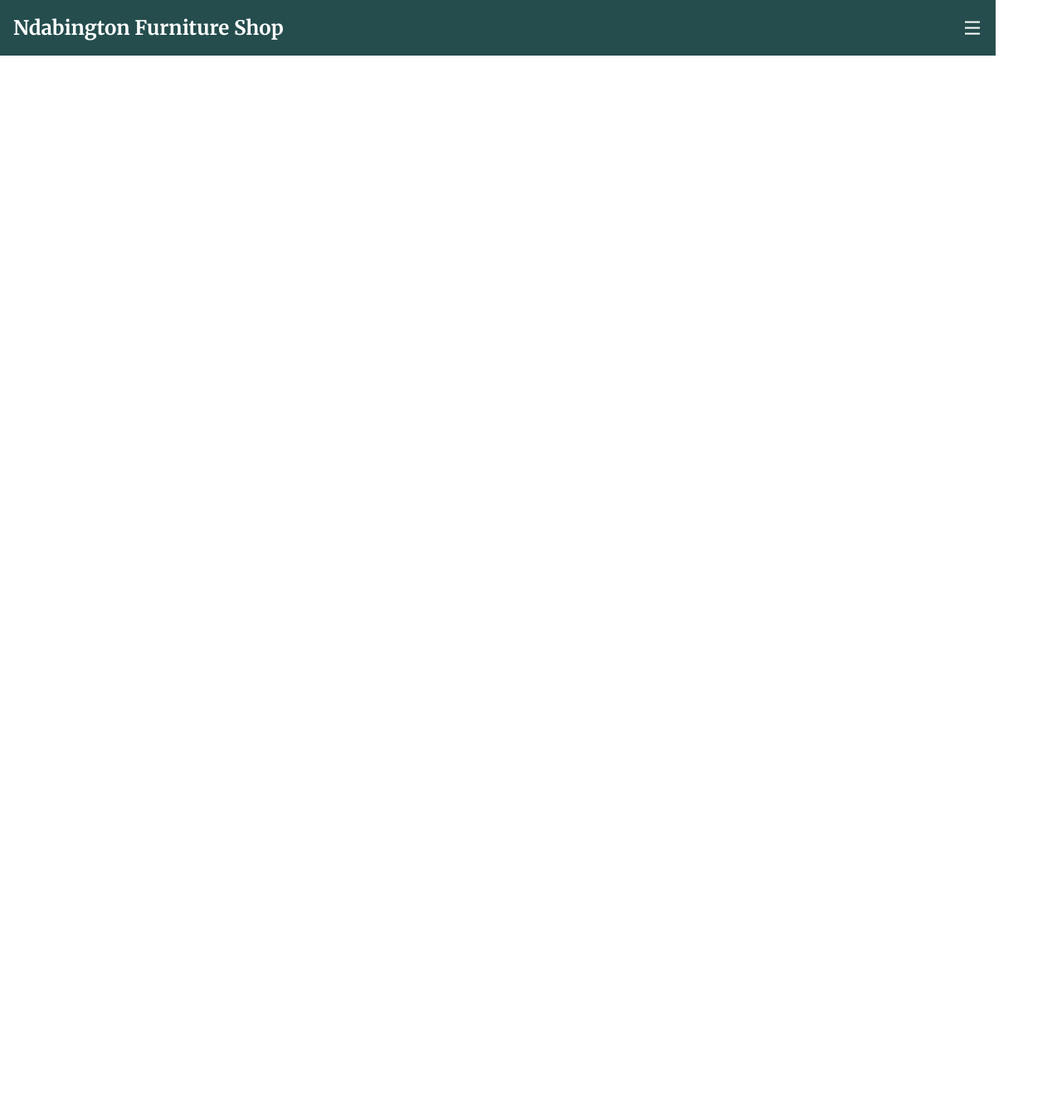
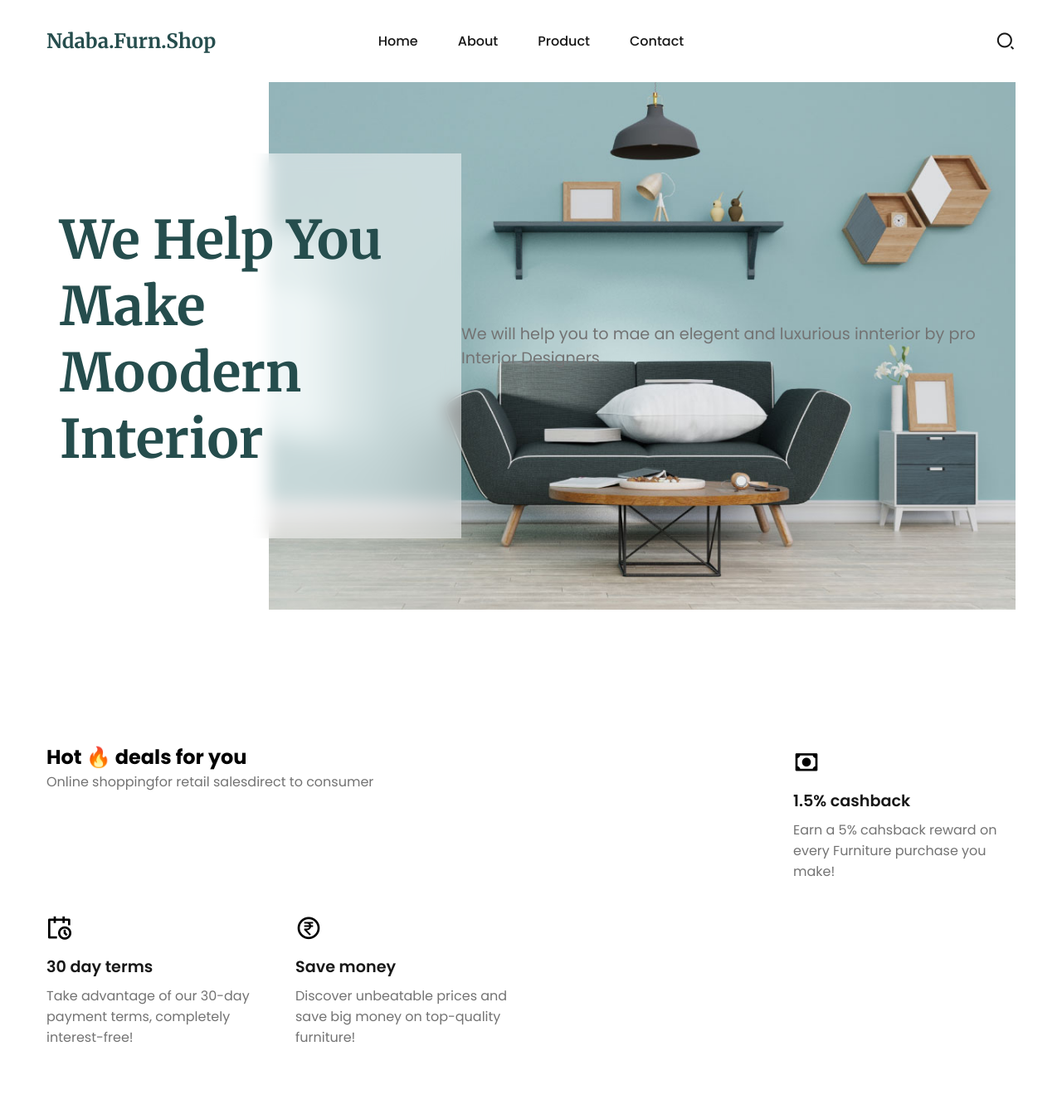
Before and after one commit to ndaba10/Ndabington-E-commerce-website, a plain HTML site: page index.html in a window 1280 px wide. Shown: the whole page at 83% size. Before the commit the page ends 800 px from the top, so only its background shows below. Drawn offline with nearby package versions, Linux system fonts and the light colour scheme.

Commit message:
second commit

```diff
--- a/index.html
+++ b/index.html
@@ -15,7 +15,7 @@
     <nav>
         <div class="nav__header">
             <div class="nav__logo">
-                <a href="#" class="logo" >Ndabington Furniture Shop</a>
+                <a href="#" class="logo" >Ndaba.Furn.Shop</a>
             </div>
             <div class="nav__menu__btn" id="menu-btn">
                 <i class="ri-menu-line"></i>
@@ -34,6 +34,48 @@
         </div>
     </nav>
 
+    <header class="section__container header__container" id="home">
+        <div class="header__image">
+            <img src="assets/header.jpg" alt="header" />
+        </div>
+        <div class="header__content">
+            <div>
+                <h1>We Help You Make Moodern Interior</h1>
+            </div>
+            <p>We will help you to mae an elegent and luxurious innterior
+                by pro Interior Designers</p>
+
+        </div>
+    </header>
+
+    <section class="section__container deals__container">
+        <div class="deals__card">
+            <h2 class="section__header"> Hot 🔥 deals for you</h2>
+            <p>Online shoppingfor retail salesdirect to consumer</p>
+        </div>
+        <div class="deals__card">
+            <span><i class="ri-cash-line"></i></span>
+            <h4>1.5% cashback</h4>
+            <p>Earn a 5% cahsback reward on every Furniture purchase you make!</p>
+        </div>
+        <div class="deals__card">
+            <span><i class="ri-calendar-schedule-line"></i></span>
+            <h4>30 day terms</h4>
+            <p>
+              Take advantage of our 30-day payment terms, completely interest-free!
+            </p>
+          </div>
+          <div class="deals__card">
+            <span><i class="ri-money-rupee-circle-line"></i></span>
+            <h4>Save money</h4>
+            <p>
+              Discover unbeatable prices and save big money on top-quality
+              furniture!
+            </p>
+          </div>
+    </section>
+
+    <script src="https://unpkg.com/scrollreveal"></script>
     <script src="main.js"></script>
 </body>
 </html>
--- a/main.js
+++ b/main.js
@@ -8,3 +8,37 @@ menuBtn.addEventListener("click", (e) => {
     const isOpen =navLinks.classList.contains("open");
     menuBtnIcon.setAttribute("class", isOpen ? "ri-close-line" : "ri-menu-line")
 })
+
+navLinks,addEventListener("click" ,(e) =>{
+    navLinks.classList.remove("open");
+    menuBtnIcon.setAttribute("class", "ri-menu-line");
+})
+
+const navSearch = document.getElementById("nav-search");
+
+navSearch.addEventListener("click",(e) =>{
+    navSearch.classList.toggle("open");
+})
+
+const scrollRevealOption = {
+    distance: "50px",
+    origin: "botttom",
+    duration: "1000",
+};
+
+scrollRevealOption().reveal(".header__image img", {
+    ...scrollRevealOption ,
+    origin: "right",
+});
+scrollRevealOption().reveal(".header__content div", {
+    duration: 1000,
+    delay: 500,
+});
+scrollRevealOption().reveal(".header__content h1", {
+    ...scrollRevealOption,
+    delay: 1000,
+});
+scrollRevealOption().reveal(".header__content p", {
+    ...scrollRevealOption,
+    delay: 1500,
+});
--- a/style.css
+++ b/style.css
@@ -121,3 +121,163 @@ nav{
 .nav__search{
     display: none;
 }
+
+.header__container{
+    display: grid;
+    overflow: hidden;
+
+}
+
+.header__image{
+    grid-area: 1/1/2/2;
+}
+
+.header__image img{
+    max-width: 900px;
+    margin-left: auto;
+}
+
+.header__content{
+    grid-area: 1/1/2/2;
+    display: flex;
+    align-items: center;
+}
+
+
+.header__content > div {
+    max-width: 500px;
+    padding: 4rem 1rem;
+    background-color: rgba(255,255,255,0.5);
+    backdrop-filter: blur(10px);
+}
+
+.header__content h1 {
+    margin-bottom: 1rem;
+    font-size: 4rem;
+    font-weight: 600;
+    font-family: var(--header-font);
+    color: var(--primary-color);
+}
+
+.header__content p {
+    font-size: 1.2rem;
+    color:var(--text-light)
+}
+
+.deals__container {
+    display: grid;
+    gap: 2rem;
+}
+
+.deals__card span {
+display:inline-block;
+margin-bottom: 0.5rem;
+font-size: 2rem;
+}
+
+.deals__card h4{
+   margin-bottom: 0.5rem;
+   font-size: 1.2rem;
+   font-weight: 600;
+   color: var(--text-dark)
+}
+
+.deals__card p {
+    color: var(--text-light)
+}
+
+@media (width > 540px ){
+    .deals__container{
+        grid-template-columns: repeat(2, 1fr);
+    }
+}
+
+
+@media (width > 768px){
+    nav{
+        position: static;
+        padding:2rem 1rem;
+        display: flex;
+        align-items: center;
+        justify-content: space-between;
+        gap: 2 rem;
+    }
+
+    .nav__header{
+        flex: 1;
+        padding: 0;
+        background-color: transparent;
+    }
+    .nav__menu__btn{
+        display:none;
+    }
+    .nav__logo .logo{
+        color: var(--primary-color)
+    }
+
+    .nav__links{
+        position: static;
+        padding: 0;
+        width: fit-content;
+        flex-direction: row;
+        gap: 3rem;
+        background-color: transparent;
+        transform: none;
+    }
+    .nav__links a {
+        color: var(--text-dark)
+
+    }
+    .nav__links a:hover{
+        color:var(--primary-color)
+    }
+
+    .nav__search{
+        flex: 1 ;
+        display: flex;
+        align-items: center;
+        justify-content: flex-end;
+        gap: 1 rem;
+    }
+
+    .nav__search input{
+        padding-block: 5px;
+        outline: none;
+        border: none;
+        width: 0;
+        font-size: 1 rem;
+        color:var(--text-dark);
+        border-bottom: 1px solid var(--text-light);
+        transition: 0.3s;
+
+    }
+
+    .nav__search.open input {
+        width: 100%;
+        max-width: 15rem;
+    }
+
+    .nav__search span{
+        font-size: 1.5rem;
+        font-weight: 500;
+        color: var(--text-dark);
+        cursor: pointer;
+    }
+
+    .header__container{
+        padding-top: 0;
+    }
+    .deals__container{
+        grid-template-columns: repeat(3,1fr);
+    }
+
+    .deals__card:nth-child(1){
+        grid-column: 1/4;
+    }
+}
+
+@media (width > 1024px){
+    .deals__container{
+        grid-template-columns: repeat(4, 1fr);
+    }
+}
```
